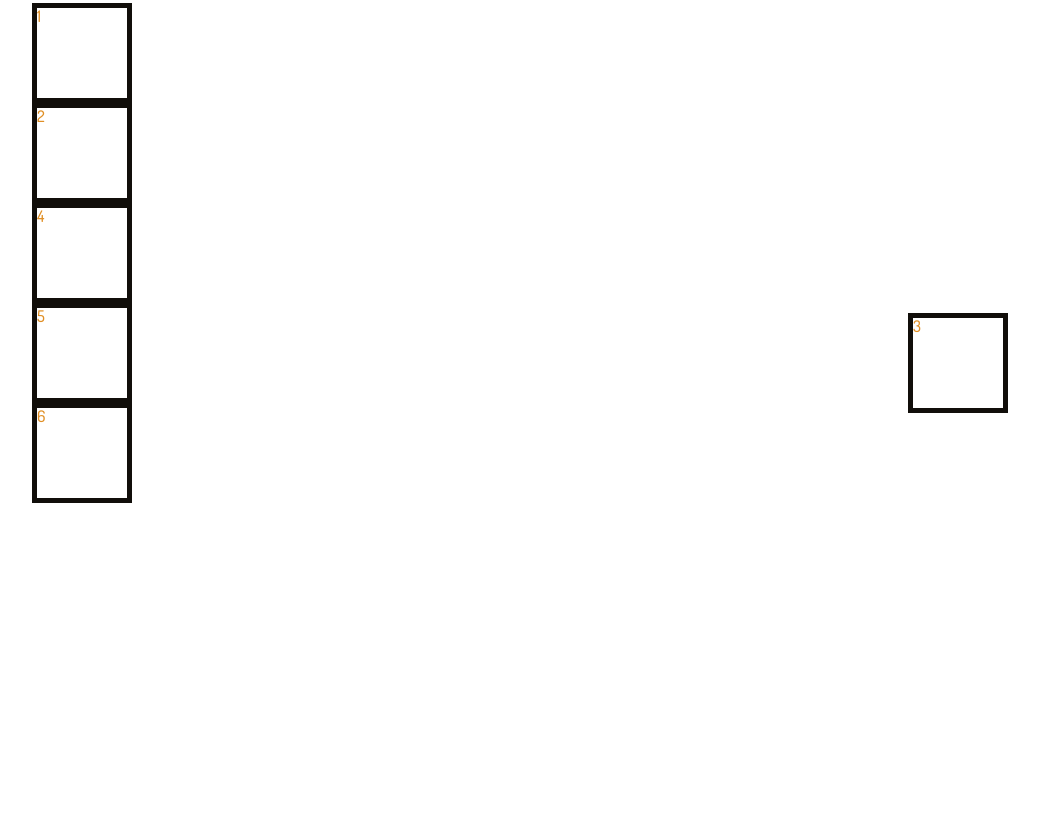
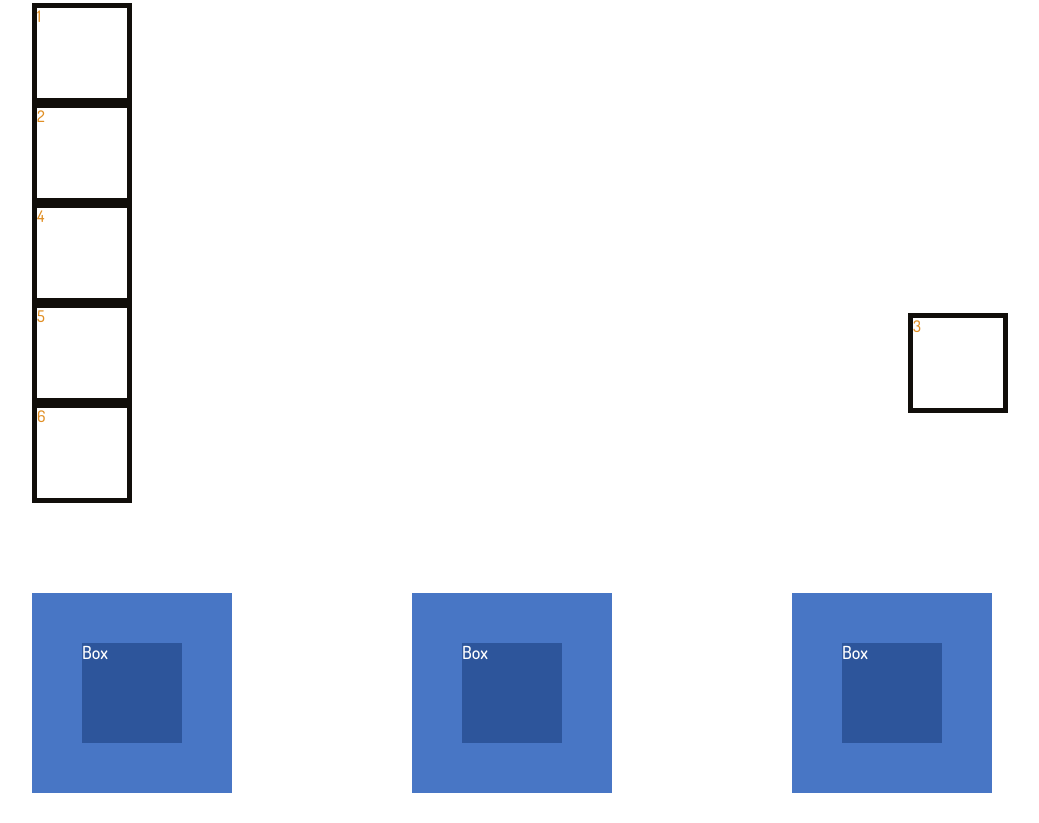
Before and after one commit to allahverdiyevashalala/Position, a plain HTML site: page index.html in a window 1280 px wide. Shown: the part 4217-5040 px from the top of the page, without its empty margins (50-1089 px from the left). Before the commit the page ends 4780 px from the top, so only its background shows below. Drawn offline with nearby package versions, Linux system fonts and the light colour scheme.

Commit message:
darkblue

```diff
--- /dev/null
+++ b/_darkblue.sass
@@ -0,0 +1,23 @@
+#darkblue
+    padding: 30px 0
+    .box
+        display: flex
+        flex-direction: row
+        justify-content: space-evenly
+        width: 200px
+        height: 200px
+        background-color: #4876c5
+        position: relative
+        .minibox
+            margin-top: 50px
+            background-color: #2d559b
+            width: 100px
+            height: 100px
+            transition: 2s
+            h1
+                color: #ffff
+                font-size: 18px
+            &:hover
+                position: absolute
+                width: 150px
+                height: 150px
--- a/index.html
+++ b/index.html
@@ -228,6 +228,33 @@
                 </div>
             </div>
         </section>
+        <section id="darkblue">
+            <div class="container">
+                <div class="row">
+                    <div class="col-md-4">
+                        <div class="box">
+                            <div class="minibox">
+                                <h1>Box</h1>
+                            </div>
+                        </div>
+                    </div>
+                    <div class="col-md-4">
+                        <div class="box">
+                            <div class="minibox">
+                                <h1>Box</h1>
+                            </div>
+                        </div>
+                    </div>
+                    <div class="col-md-4">
+                        <div class="box">
+                            <div class="minibox">
+                                <h1>Box</h1>
+                            </div>
+                        </div>
+                    </div>
+                </div>
+            </div>
+        </section>
     </main>
 
     <footer>
--- a/style.sass
+++ b/style.sass
@@ -7,3 +7,4 @@
 @import red
 @import button
 @import orange
+@import darkblue
```
Also changed, not shown: style.css, 1 other file.
